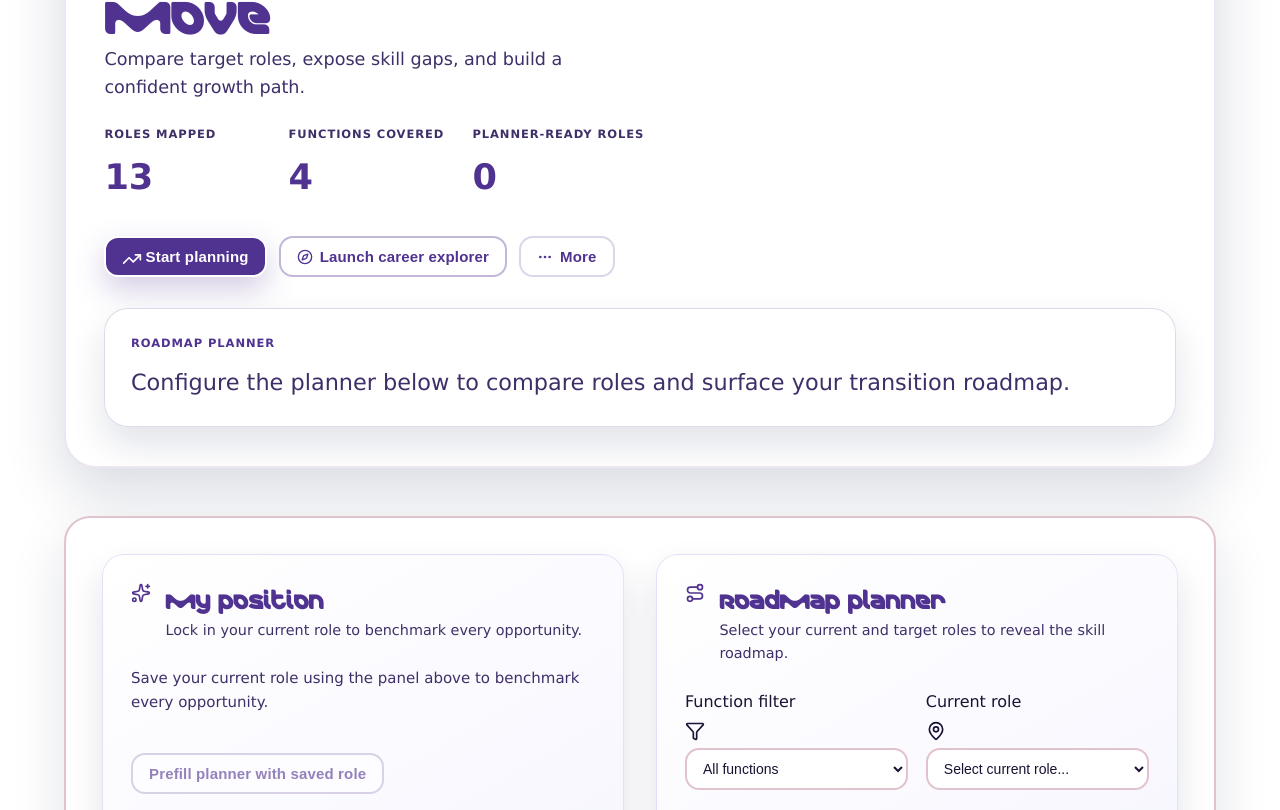
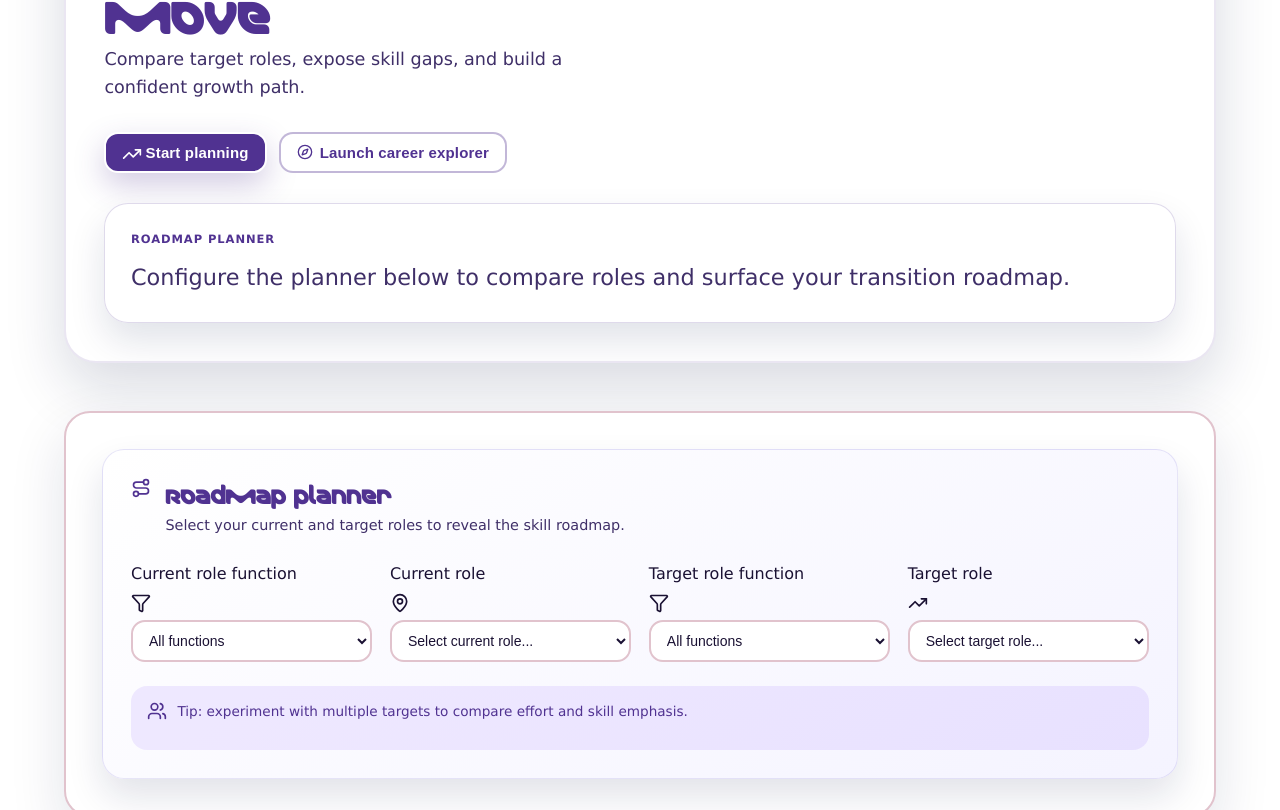
Before and after one commit to aryanshradhay/SPH-CFW, a React (Create React App) app: page /roadmap in a window 1280 px wide. Shown: the part 230-1040 px from the top of the page. Built offline with nearby package versions, Linux system fonts and the light colour scheme.

Commit message:
Improve skill bar contrast

```diff
--- a/src/components/CareerRoadmap.jsx
+++ b/src/components/CareerRoadmap.jsx
@@ -111,13 +111,19 @@ const RoadmapDetails = ({ currentJob, targetJob }) => {
                     Gap: {s.gap > 0 ? '+' : ''}
                     {s.gap} levels
                   </div>
-                  <div className="bar">
-                    <div className="bar-fill blue" style={{ width: (s.current / 5) * 100 + '%' }}>
-                      <div
-                        className="bar-planned green"
-                        style={{ width: Math.max(0, ((s.target - s.current) / 5) * 100) + '%' }}
-                      />
-                    </div>
+                  <div
+                    className="bar"
+                    role="img"
+                    aria-label={`Current level ${s.current} out of 5, target level ${s.target} out of 5`}
+                  >
+                    <div
+                      className="bar__segment bar__segment--target"
+                      style={{ width: Math.min(100, (s.target / 5) * 100) + '%' }}
+                    />
+                    <div
+                      className="bar__segment bar__segment--current"
+                      style={{ width: Math.min(100, (s.current / 5) * 100) + '%' }}
+                    />
                   </div>
                 </div>
                 <div className="roadmap-card__footer">
@@ -226,35 +232,16 @@ export default function CareerRoadmap() {
   const { currentTitle: stateCurrentTitle = '', targetTitle: stateTargetTitle = '' } =
     location.state || {};
 
-  const [plannerDivision, setPlannerDivision] = useState('all');
+  const [plannerCurrentDivision, setPlannerCurrentDivision] = useState('all');
+  const [plannerTargetDivision, setPlannerTargetDivision] = useState('all');
   const [plannerCurrentTitle, setPlannerCurrentTitle] = useState('');
   const [plannerTargetTitle, setPlannerTargetTitle] = useState('');
-  const [myPositionTitle, setMyPositionTitle] = useState(() => {
-    if (typeof window === 'undefined') return '';
-    return window.localStorage.getItem('eva-my-position') || '';
-  });
-
-  useEffect(() => {
-    if (typeof window === 'undefined') return;
-    if (myPositionTitle) {
-      window.localStorage.setItem('eva-my-position', myPositionTitle);
-    } else {
-      window.localStorage.removeItem('eva-my-position');
-    }
-  }, [myPositionTitle]);
 
   useEffect(() => {
     if (stateCurrentTitle) {
       setPlannerCurrentTitle(stateCurrentTitle);
-    } else if (!plannerCurrentTitle && myPositionTitle) {
-      setPlannerCurrentTitle(myPositionTitle);
     }
-  }, [stateCurrentTitle, myPositionTitle, plannerCurrentTitle]);
-
-  const myPosition = useMemo(
-    () => jobs.find((j) => j.title === myPositionTitle) || null,
-    [jobs, myPositionTitle]
-  );
+  }, [stateCurrentTitle]);
 
   useEffect(() => {
     if (stateTargetTitle) {
@@ -262,10 +249,15 @@ export default function CareerRoadmap() {
     }
   }, [stateTargetTitle]);
 
-  const plannerJobsFiltered = useMemo(() => {
-    if (plannerDivision === 'all') return jobs;
-    return jobs.filter((j) => j.division === plannerDivision);
-  }, [jobs, plannerDivision]);
+  const plannerCurrentJobs = useMemo(() => {
+    if (plannerCurrentDivision === 'all') return jobs;
+    return jobs.filter((j) => j.division === plannerCurrentDivision);
+  }, [jobs, plannerCurrentDivision]);
+
+  const plannerTargetJobs = useMemo(() => {
+    if (plannerTargetDivision === 'all') return jobs;
+    return jobs.filter((j) => j.division === plannerTargetDivision);
+  }, [jobs, plannerTargetDivision]);
 
   const plannerCurrentJob = useMemo(
     () => jobs.find((j) => j.title === plannerCurrentTitle) || null,
@@ -283,15 +275,15 @@ export default function CareerRoadmap() {
     [skillIDF]
   );
 
-  const recommendationsForMyPosition = useMemo(() => {
-    if (!myPosition) return [];
-    const myRank = myPosition.seniorityRank ?? null;
+  const recommendationsForCurrentRole = useMemo(() => {
+    if (!plannerCurrentJob) return [];
+    const myRank = plannerCurrentJob.seniorityRank ?? null;
     return jobs
-      .filter((job) => job.id !== myPosition.id)
+      .filter((job) => job.id !== plannerCurrentJob.id)
       .map((job) => ({
         ...job,
-        similarity: simScore(myPosition, job),
-        summary: summarizeTransition(myPosition, job, 2),
+        similarity: simScore(plannerCurrentJob, job),
+        summary: summarizeTransition(plannerCurrentJob, job, 2),
       }))
       .filter((job) => {
         if (myRank == null) return true;
@@ -301,35 +293,39 @@ export default function CareerRoadmap() {
       .filter((job) => job.similarity >= 60)
       .sort((a, b) => b.similarity - a.similarity)
       .slice(0, 8);
-  }, [jobs, myPosition, simScore]);
+  }, [jobs, plannerCurrentJob, simScore]);
 
   const ensurePlannerCanShowJob = useCallback(
-    (jobTitle) => {
+    (jobTitle, type) => {
       if (!jobTitle) return;
       const job = jobs.find((j) => j.title === jobTitle);
       if (!job) return;
-      if (plannerDivision !== 'all' && job.division !== plannerDivision) {
-        setPlannerDivision('all');
+      if (type === 'current') {
+        const division = job.division || 'all';
+        if (plannerCurrentDivision === 'all' && division !== 'all') {
+          setPlannerCurrentDivision(division);
+        } else if (plannerCurrentDivision !== 'all' && job.division !== plannerCurrentDivision) {
+          setPlannerCurrentDivision(division);
+        }
+      } else if (type === 'target') {
+        const division = job.division || 'all';
+        if (plannerTargetDivision === 'all' && division !== 'all') {
+          setPlannerTargetDivision(division);
+        } else if (plannerTargetDivision !== 'all' && job.division !== plannerTargetDivision) {
+          setPlannerTargetDivision(division);
+        }
       }
     },
-    [jobs, plannerDivision]
+    [jobs, plannerCurrentDivision, plannerTargetDivision]
   );
 
-  const handleSaveMyPosition = useCallback(
-    (title) => {
-      if (!title) return;
-      ensurePlannerCanShowJob(title);
-      setMyPositionTitle(title);
-      if (!plannerCurrentTitle) {
-        setPlannerCurrentTitle(title);
-      }
-    },
-    [ensurePlannerCanShowJob, plannerCurrentTitle]
-  );
+  useEffect(() => {
+    ensurePlannerCanShowJob(plannerCurrentTitle, 'current');
+  }, [ensurePlannerCanShowJob, plannerCurrentTitle]);
 
-  const handleClearMyPosition = useCallback(() => {
-    setMyPositionTitle('');
-  }, []);
+  useEffect(() => {
+    ensurePlannerCanShowJob(plannerTargetTitle, 'target');
+  }, [ensurePlannerCanShowJob, plannerTargetTitle]);
 
   const hasSelection = plannerCurrentJob && plannerTargetJob;
 
@@ -343,18 +339,6 @@ export default function CareerRoadmap() {
   const handleLaunchExplorer = useCallback(() => {
     navigate('/career-explorer');
   }, [navigate]);
-
-  const featureOverflowActions = useMemo(
-    () => [
-      {
-        label: 'Clear saved role',
-        onClick: handleClearMyPosition,
-        icon: <XCircle className="icon-xs" aria-hidden="true" />,
-        disabled: !myPosition,
-      },
-    ],
-    [handleClearMyPosition, myPosition]
-  );
 
   const featureSecondaryActions = useMemo(
     () => [
@@ -376,13 +360,7 @@ export default function CareerRoadmap() {
     return 'tone-neutral';
   };
 
-  useRevealOnScroll(
-    plannerCurrentTitle,
-    plannerTargetTitle,
-    myPositionTitle,
-    recommendationsForMyPosition.length,
-    jobs.length
-  );
+  useRevealOnScroll(plannerCurrentTitle, plannerTargetTitle, recommendationsForCurrentRole.length, jobs.length);
 
   if (error) {
     return (
@@ -410,60 +388,19 @@ export default function CareerRoadmap() {
             jobs,
             divisions,
             ready,
-            myPosition,
-            recommendationsCount: recommendationsForMyPosition.length,
+            metrics: [
+              { label: 'Roles mapped', value: jobs?.length ?? '-', tone: 'purple' },
+              { label: 'Functions covered', value: divisions?.length ?? '-', tone: 'yellow' },
+            ],
             secondaryActions: featureSecondaryActions,
-            onSaveMyPosition: handleSaveMyPosition,
-            overflowActions: featureOverflowActions,
           }}
           permissions={{}}
+          personalisationEnabled={false}
           onPrimary={scrollToPlanner}
         />
 
         <section id="roadmap-planner" className="roadmap-panel" data-animate="fade-up">
           <div className="roadmap-panel__grid">
-            <div className="roadmap-card-block">
-              <div className="roadmap-card-block__header">
-                <Sparkles className="icon-sm" />
-                <div>
-                  <h2>My position</h2>
-                  <p>Lock in your current role to benchmark every opportunity.</p>
-                </div>
-              </div>
-              <div className="roadmap-card-block__body">
-                {myPosition ? (
-                  <div className="roadmap-card-block__saved">
-                    <span className="roadmap-card-block__saved-label">Saved role</span>
-                    <p className="roadmap-card-block__saved-title">{myPosition.title}</p>
-                    {myPosition.division && (
-                      <p className="roadmap-card-block__saved-meta">{myPosition.division}</p>
-                    )}
-                    <p className="muted text-sm">
-                      Update your saved role using the panel at the top of this page to keep insights in sync.
-                    </p>
-                  </div>
-                ) : (
-                  <p className="muted text-sm">
-                    Save your current role using the panel above to benchmark every opportunity.
-                  </p>
-                )}
-              </div>
-              <div className="roadmap-card-block__actions">
-                <button
-                  type="button"
-                  className="button button--secondary"
-                  onClick={() => {
-                    if (!myPosition) return;
-                    ensurePlannerCanShowJob(myPosition.title);
-                    setPlannerCurrentTitle(myPosition.title);
-                  }}
-                  disabled={!myPosition}
-                >
-                  Prefill planner with saved role
-                </button>
-              </div>
-            </div>
-
             <div className="roadmap-card-block">
               <div className="roadmap-card-block__header">
                 <RouteIcon className="icon-sm" />
@@ -474,19 +411,18 @@ export default function CareerRoadmap() {
               </div>
               <div className="roadmap-card-block__body roadmap-card-block__body--grid">
                 <div className="field field--elevated">
-                  <label className="field__label" htmlFor="planner-division">
-                    Function filter
+                  <label className="field__label" htmlFor="planner-current-division">
+                    Current role function
                   </label>
                   <div className="field__control">
                     <Filter className="icon-sm field__icon" />
                     <select
-                      id="planner-division"
+                      id="planner-current-division"
                       className="input input--elevated"
-                      value={plannerDivision}
+                      value={plannerCurrentDivision}
                       onChange={(e) => {
-                        setPlannerDivision(e.target.value);
+                        setPlannerCurrentDivision(e.target.value);
                         setPlannerCurrentTitle('');
-                        setPlannerTargetTitle('');
                       }}
                     >
                       <option value="all">All functions</option>
@@ -509,14 +445,41 @@ export default function CareerRoadmap() {
                       id="planner-current"
                       className="input input--elevated"
                       value={plannerCurrentTitle}
-                      onChange={(e) => setPlannerCurrentTitle(e.target.value)}
+                      onChange={(e) => {
+                        const value = e.target.value;
+                        setPlannerCurrentTitle(value);
+                        ensurePlannerCanShowJob(value, 'current');
+                      }}
                     >
-                      <option value="">
-                        {myPosition ? `My position: ${myPosition.title}` : 'Select current role...'}
-                      </option>
-                      {plannerJobsFiltered.map((job) => (
+                      <option value="">Select current role...</option>
+                      {plannerCurrentJobs.map((job) => (
                         <option key={job.id} value={job.title}>
                           {job.title} - {job.division}
+                        </option>
+                      ))}
+                    </select>
+                  </div>
+                </div>
+
+                <div className="field field--elevated">
+                  <label className="field__label" htmlFor="planner-target-division">
+                    Target role function
+                  </label>
+                  <div className="field__control">
+                    <Filter className="icon-sm field__icon" />
+                    <select
+                      id="planner-target-division"
+                      className="input input--elevated"
+                      value={plannerTargetDivision}
+                      onChange={(e) => {
+                        setPlannerTargetDivision(e.target.value);
+                        setPlannerTargetTitle('');
+                      }}
+                    >
+                      <option value="all">All functions</option>
+                      {divisions.map((d) => (
+                        <option key={d} value={d}>
+                          {d}
                         </option>
                       ))}
                     </select>
@@ -533,10 +496,14 @@ export default function CareerRoadmap() {
                       id="planner-target"
                       className="input input--elevated"
                       value={plannerTargetTitle}
-                      onChange={(e) => setPlannerTargetTitle(e.target.value)}
+                      onChange={(e) => {
+                        const value = e.target.value;
+                        setPlannerTargetTitle(value);
+                        ensurePlannerCanShowJob(value, 'target');
+                      }}
                     >
                       <option value="">Select target role...</option>
-                      {plannerJobsFiltered.map((job) => (
+                      {plannerTargetJobs.map((job) => (
                         <option key={job.id} value={job.title}>
                           {job.title} - {job.division}
                         </option>
@@ -572,15 +539,15 @@ export default function CareerRoadmap() {
             <div>
               <h2 className="section-h2">Personalised recommendations</h2>
               <p className="muted text-sm">
-                Discover adjacent roles that build on your strengths and stretch your capabilities.
+                Discover adjacent roles that build on the strengths of your selected current role.
               </p>
             </div>
           </div>
 
-          {myPosition ? (
-            recommendationsForMyPosition.length > 0 ? (
+          {plannerCurrentJob ? (
+            recommendationsForCurrentRole.length > 0 ? (
               <div className="roadmap-recommendations__grid">
-                {recommendationsForMyPosition.map((job) => {
+                {recommendationsForCurrentRole.map((job) => {
                   const badge = getSimilarityBadge(job.similarity);
                   const toneClass = getToneForScore(job.similarity);
                   const strengths = job.summary.strengths.map((s) => s.name).join(', ');
@@ -611,11 +578,11 @@ export default function CareerRoadmap() {
                       <div className="roadmap-recommendation__actions">
                         <button
                           type="button"
-                        className="button"
+                          className="button"
                           onClick={() => {
-                            ensurePlannerCanShowJob(myPosition.title);
-                            ensurePlannerCanShowJob(job.title);
-                            setPlannerCurrentTitle(myPosition.title);
+                            ensurePlannerCanShowJob(plannerCurrentJob.title, 'current');
+                            ensurePlannerCanShowJob(job.title, 'target');
+                            setPlannerCurrentTitle(plannerCurrentJob.title);
                             setPlannerTargetTitle(job.title);
                             scrollToPlanner();
                           }}
@@ -629,12 +596,12 @@ export default function CareerRoadmap() {
               </div>
             ) : (
               <div className="explorer-empty explorer-empty--inline">
-                <p>We're analysing your saved role for recommendations. Try a different function filter.</p>
+                <p>We're analysing your selected current role for recommendations. Try a different function filter.</p>
               </div>
             )
           ) : (
             <div className="explorer-empty explorer-empty--inline">
-              <p>Save your current position above to see tailored transitions.</p>
+              <p>Select a current role above to see tailored transitions.</p>
             </div>
           )}
         </section>
--- a/src/styles/layouts/career-roadmap.css
+++ b/src/styles/layouts/career-roadmap.css
@@ -696,23 +696,47 @@
 
 .bar {
   width: 100%;
-  height: 8px;
-  background: var(--color-sensitive-blue);
+  height: 10px;
+  background: rgba(17, 17, 26, 0.12);
   border-radius: 999px;
   position: relative;
   overflow: hidden;
+  box-shadow: inset 0 0 0 1px rgba(17, 17, 26, 0.08);
 }
 
-.bar-fill { height: 100%; }
+.bar__segment {
+  position: absolute;
+  top: 0;
+  bottom: 0;
+  left: 0;
+  border-radius: inherit;
+  transition: width 0.25s ease;
+}
 
-.bar-fill.blue { background: var(--color-rich-purple); }
-.bar-fill.yellow { background: var(--color-vibrant-yellow); }
-.bar-fill.red { background: var(--color-rich-red); }
+.bar__segment--target {
+  z-index: 0;
+  background: linear-gradient(
+    90deg,
+    rgba(180, 220, 150, 0.9),
+    rgba(20, 155, 95, 0.75)
+  );
+}
 
-.bar-planned { height: 100%; display: block; }
-.bar-planned.green { background: var(--color-rich-green); }
-.bar-planned.yellow { background: var(--color-vibrant-yellow); }
-.bar-planned.red { background: var(--color-rich-red); }
+.bar__segment--current {
+  z-index: 1;
+  background: linear-gradient(
+    90deg,
+    rgba(15, 105, 175, 0.95),
+    rgba(15, 105, 175, 1)
+  );
+  box-shadow: inset 0 0 0 1px rgba(255, 255, 255, 0.25);
+}
+
+@media (prefers-reduced-motion: reduce) {
+  .bar__segment {
+    transition: none;
+  }
+}
 
 .modal-backdrop {
   position: fixed;
```
Also changed, not shown: src/components/PathwayMatrixBoard.jsx (+22 -4 lines).
